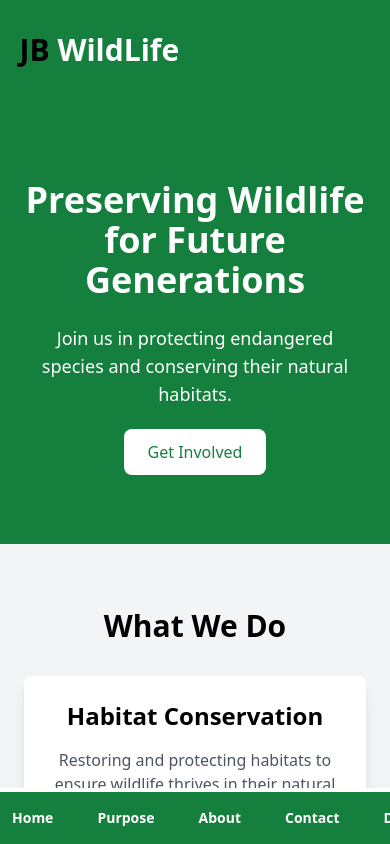
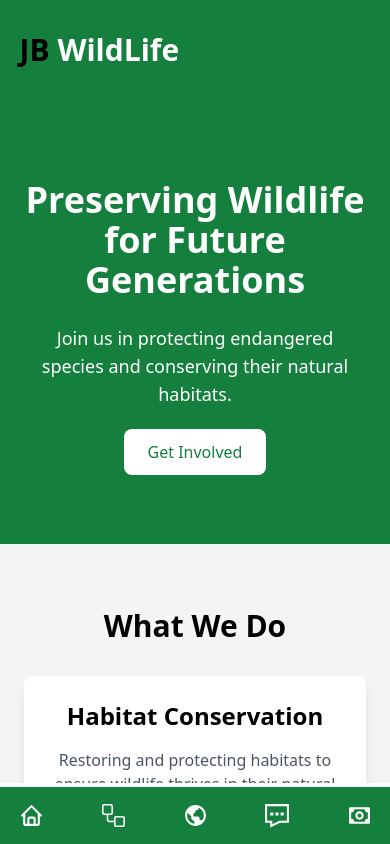
Before and after one commit to thedon-dev/JBWildLife, a React (Vite) app: page / in a window 390 px wide. Shown: the top 844 px of the page. Built offline with nearby package versions, Linux system fonts and the light colour scheme.

Commit message:
Fixed Nav

```diff
--- a/src/components/Navbar.jsx
+++ b/src/components/Navbar.jsx
@@ -1,4 +1,8 @@
 import React from "react";
+import { BiHome, BiMoney, BiWorld } from "react-icons/bi";
+import { FcContacts, FcWorkflow } from "react-icons/fc";
+import { GoWorkflow } from "react-icons/go";
+import { GrContact } from "react-icons/gr";
 import { Link } from "react-router-dom";
 
 const Navbar = () => {
@@ -13,19 +17,20 @@ const Navbar = () => {
         <div className="w-full left-0 flex justify-center fixed lg:relative bottom-0 bg-green-700 lg:bg-transparent border-t-4 lg:border-0 border-white z-20">
           <div className="text-white lg:text-black font-sm font-bold flex justify-around lg:justify-center gap-5 text-sm lg:text-base w-full py-3 lg:py-0">
             <Link to="/" className="px-3 py-1">
-              Home
+            <p className="hidden lg:block">Home</p> <BiHome className="block lg:hidden" color="white" size={25}/>
+
             </Link>
             <Link to="/" className="px-3 py-1">
-              Purpose
+             <p className="hidden lg:block">Purpose</p> <GoWorkflow className="block lg:hidden" color="white" size={25}/>
             </Link>
             <Link to="/" className="px-3 py-1">
-              About
+             <p className="hidden lg:block">About</p> <BiWorld className="block lg:hidden" color="white" size={25}/>
             </Link>
             <Link to="/" className="px-3 py-1">
-              Contact
+             <p className="hidden lg:block">Contact</p> <GrContact className="block lg:hidden" color="white" size={25}/>
             </Link>
             <Link to="/" className="px-3 py-1">
-              Donate
+             <p className="hidden lg:block">Donate</p>  <BiMoney className="block lg:hidden" color="white" size={25}/>
             </Link>
           </div>
         </div>
```
